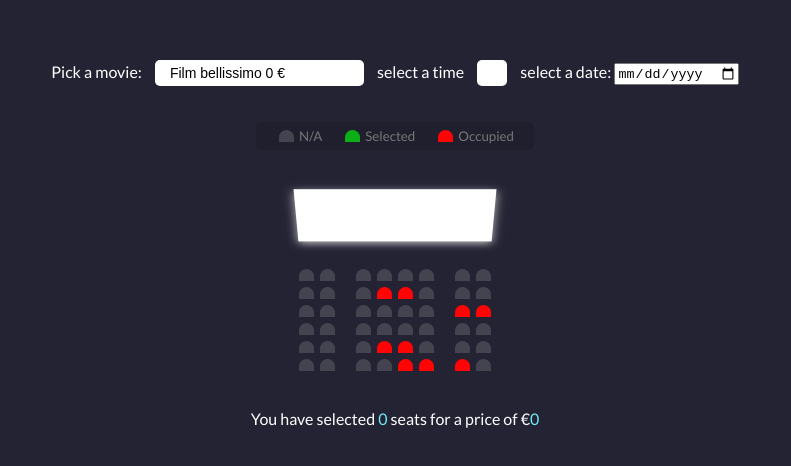
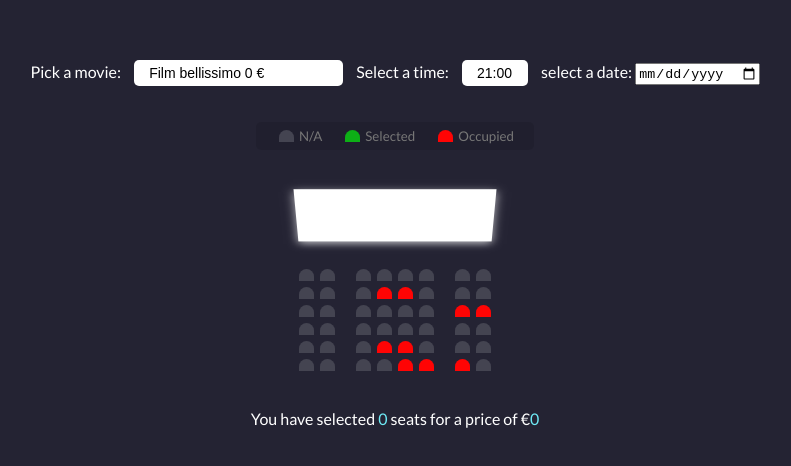
Before and after one commit to Santixos/Cinema, a plain HTML site: page index.html in a window 1280 px wide. Shown: the part 164-630 px from the top of the page, without its empty margins (245-1036 px from the left). Drawn offline with Linux system fonts and the light colour scheme.

Commit message:
day and time

```diff
--- a/index.html
+++ b/index.html
@@ -13,8 +13,12 @@
       <select id="movie">
 
       </select>
-      <label style="margin-left: 10px;">select a  time</label>
-      <select id="time"></select>
+      <label style="margin-left: 10px;">Select a time:</label>
+      <select id="time">
+        <option value="21:00">21:00</option>
+        <option value="23:00">23:00</option>
+      </select>
+
       <label for="datepicker" style="margin-left: 10px;">select a date:</label>
       <input type="date" id="datepicker" name="datepicker">
     </div>
```
